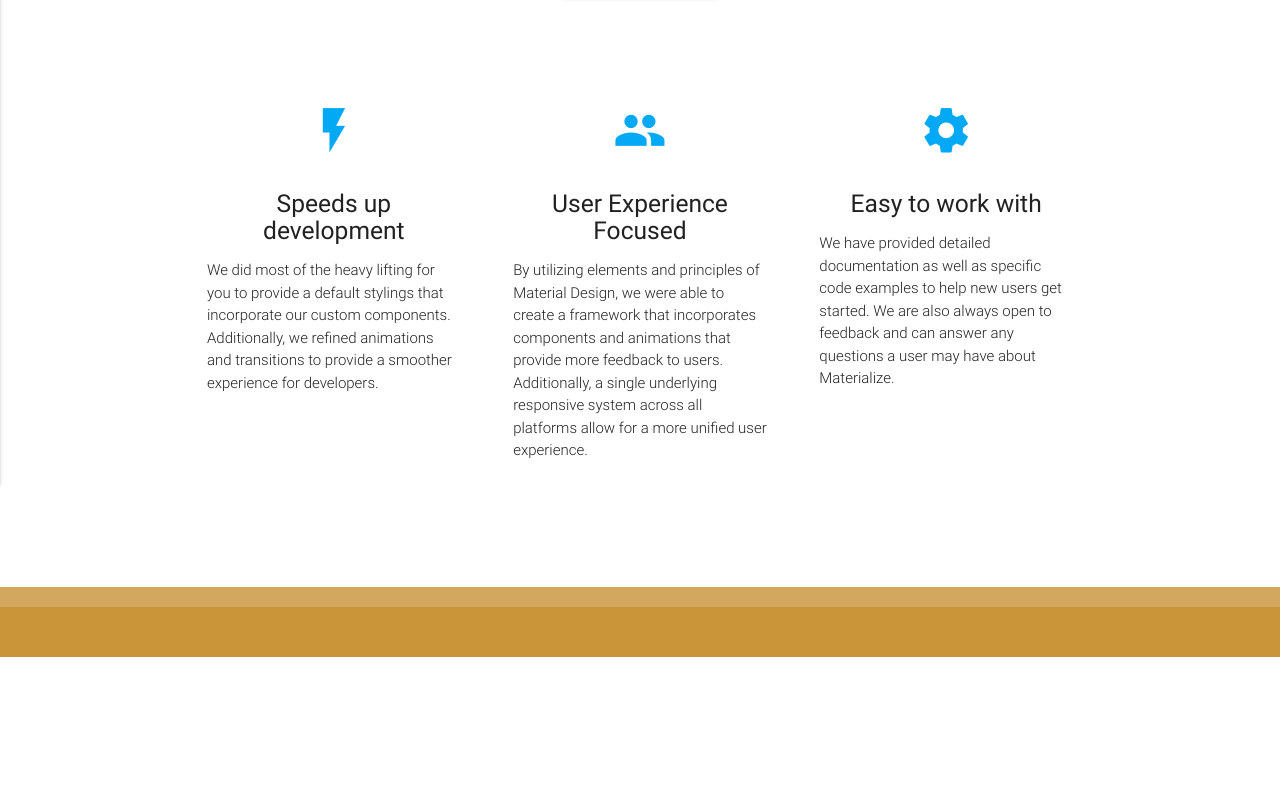
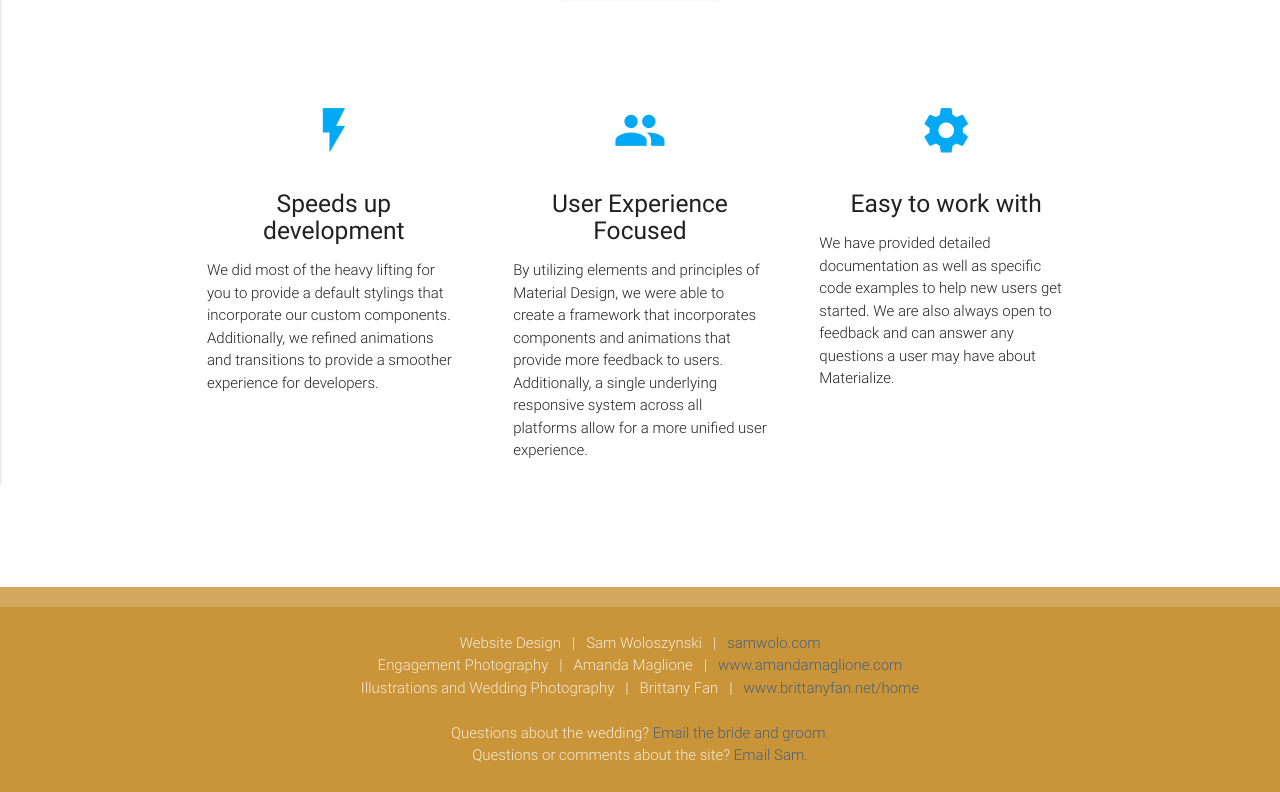
Before and after one commit to swoloszynski/greco-wedding, a plain HTML site: page index.html in a window 1280 px wide. Shown: the part 376-1168 px from the top of the page. Before the commit the page ends 1033 px from the top, so only its background shows below. Drawn offline with nearby package versions, Linux system fonts and the light colour scheme.

Commit message:
Add footer copy

```diff
--- a/index.html
+++ b/index.html
@@ -99,7 +99,17 @@
             <div class="container orange">
             </div>
             <div class="footer-copyright custom">
+                <div class="container center">
+                    <ul>
+                          <li>Website Design&nbsp&nbsp&nbsp|&nbsp&nbsp&nbspSam Woloszynski&nbsp&nbsp&nbsp|&nbsp&nbsp&nbsp<a class="text-light-blue" href="http://samwolo.com">samwolo.com</a></li>
+                          <li>Engagement Photography&nbsp&nbsp&nbsp|&nbsp&nbsp&nbspAmanda Maglione&nbsp&nbsp&nbsp|&nbsp&nbsp&nbsp<a class="text-light-blue" href="http://www.amandamaglione.com/">www.amandamaglione.com</a></li>
+                          <li>Illustrations and Wedding Photography&nbsp&nbsp&nbsp|&nbsp&nbsp&nbspBrittany Fan&nbsp&nbsp&nbsp|&nbsp&nbsp&nbsp<a class="text-light-blue" href="http://www.brittanyfan.net/home">www.brittanyfan.net/home</a></li>
+                      </br>
+                          <li>Questions about the wedding? <a class="text-light-blue" href="mailto:kathryn.anne.kingsbury@gmail.com?subject=Question%20about%20the%20wedding">Email the bride and groom.</a></li>
+                          <li>Questions or comments about the site? <a class="text-light-blue" href="mailto:hello@samwolo.com?subject=">Email Sam.</a></li>
+                    </ul>
 
+                </div>
             </div>
         </footer>
 
```
